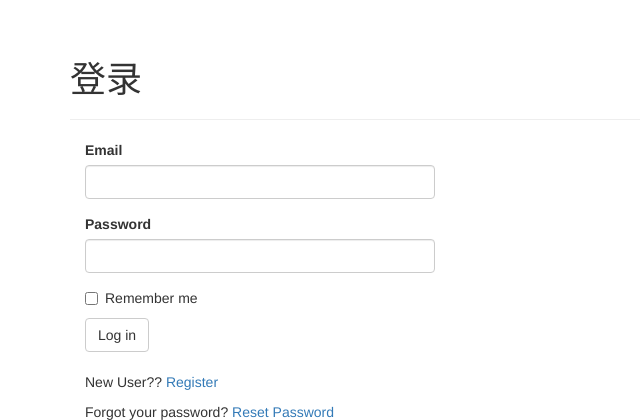
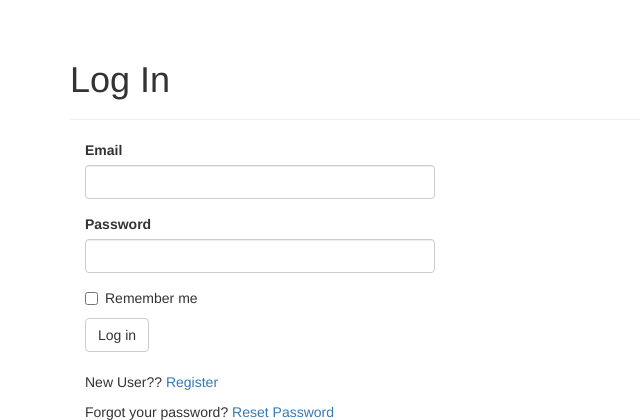
Before and after one commit to kaiueo/miniBlog, a Flask app: page /login in a window 1280 px wide. Shown: the part 52-472 px from the top of the page, without its empty margins (0-640 px from the left). Run offline with Flask 2, Linux system fonts and the light colour scheme; some libraries are stand-ins or nearby versions.

Commit message:
add the link on the post title in the post list, change the Chinese to English in the login.html

```diff
--- a/app/templates/auth/login.html
+++ b/app/templates/auth/login.html
@@ -1,10 +1,10 @@
 {% extends "base.html" %}
 {% import "bootstrap/wtf.html" as wtf %}
 
-{% block title %}miniBlog - 登录{% endblock %}
+{% block title %}miniBlog - Log In{% endblock %}
 {% block page_content %}
     <div class="page-header">
-        <h1>登录</h1>
+        <h1>Log In</h1>
     </div>
 
     <div class="col-md-4">
--- a/app/templates/post.html
+++ b/app/templates/post.html
@@ -5,6 +5,7 @@
 {% block title %}miniBlog - Post{% endblock %}
 
 {% block page_content %}
+{% set reading = True %}
 {% include '_posts.html' %}
 <h4 id="comments">Comments</h4>
     {% if current_user.can(Permission.COMMENT) %}
```
Also changed, not shown: app/templates/_posts.html (+6 -1 lines).
